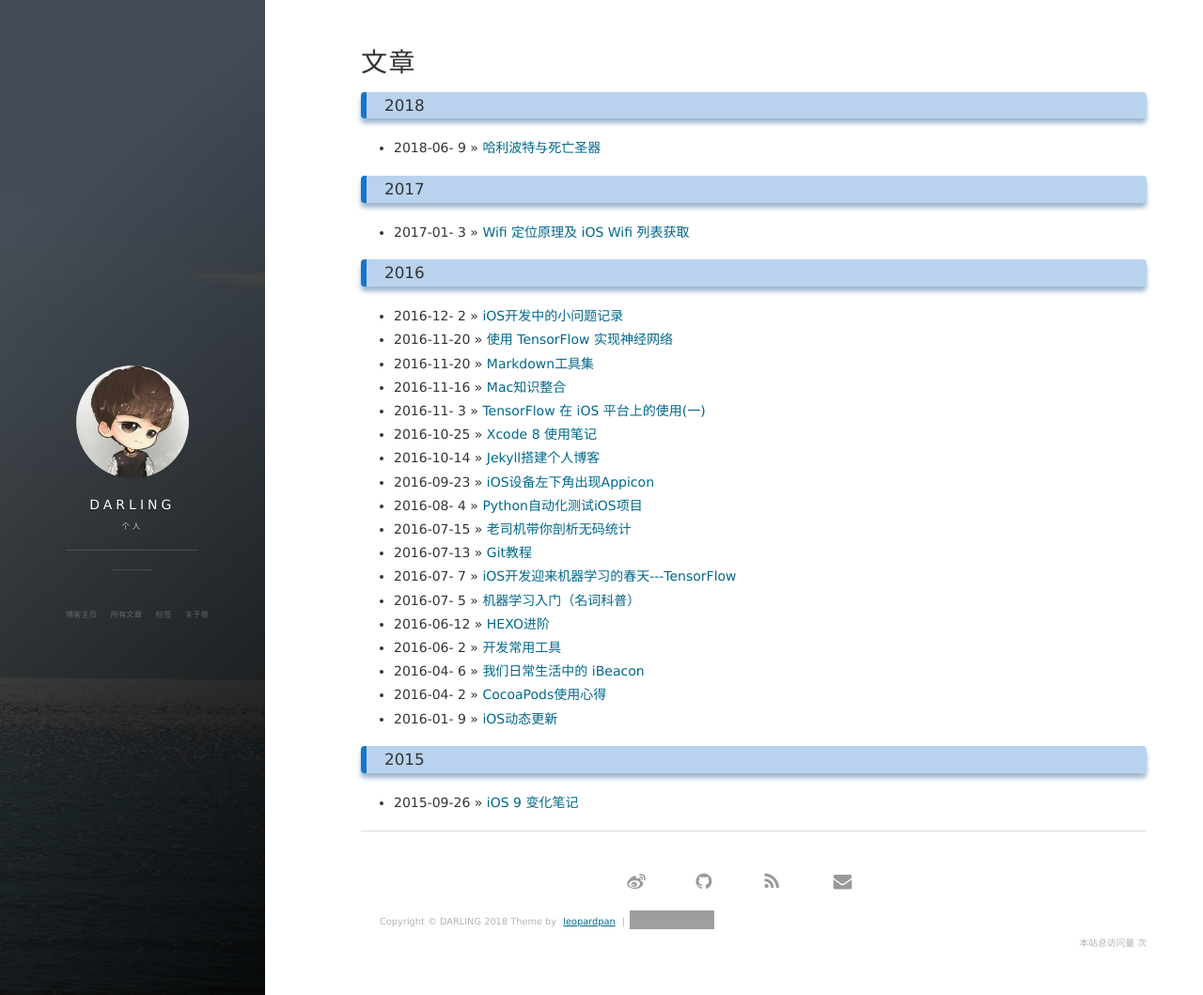
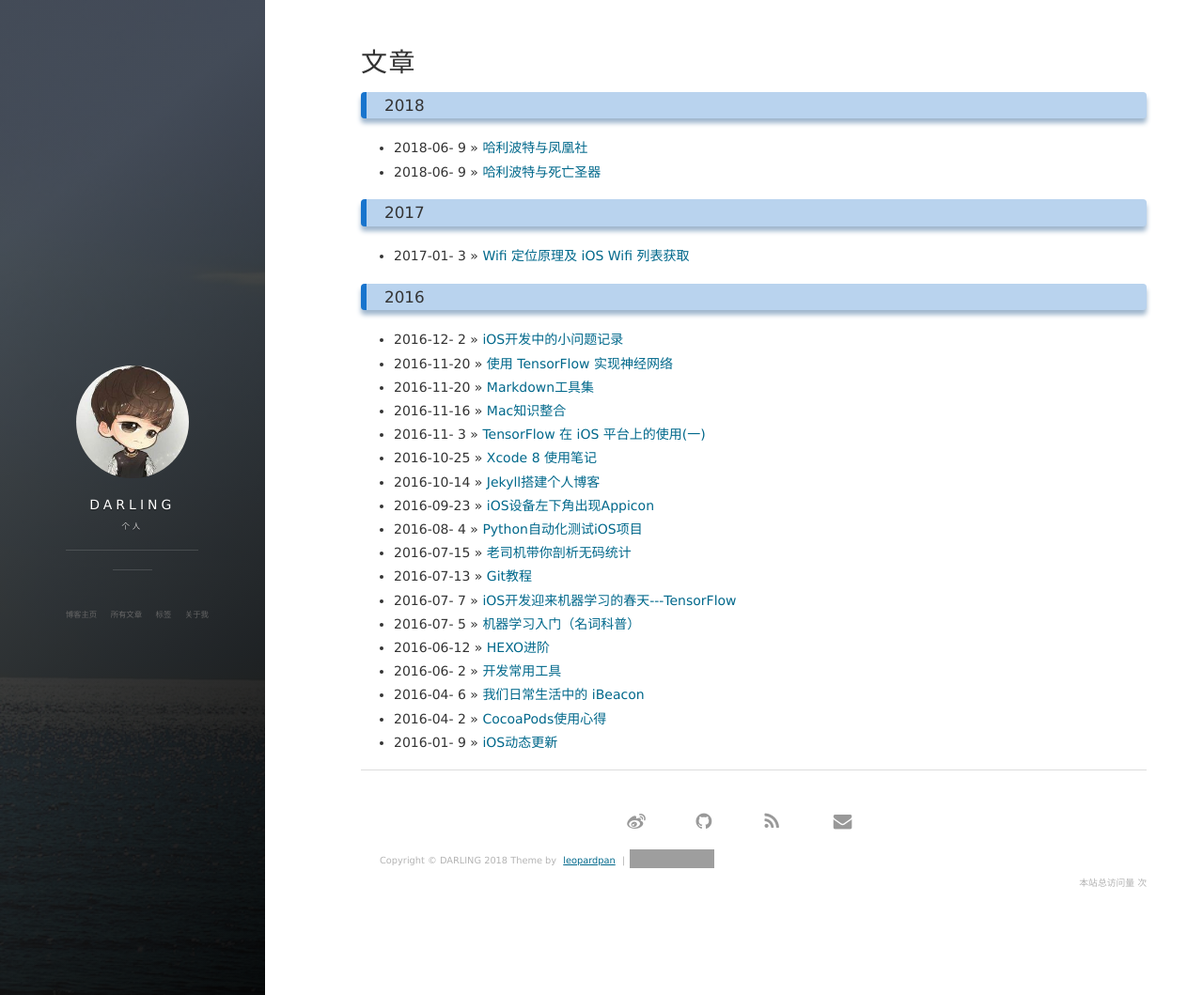
Before and after one commit to DARLING9801/DARLING9801.github.io, a Jekyll site: the page built from archive.html, in a window 1280 px wide and 1059 px high. Shown: the whole window at 94% size. Built offline with Jekyll 4.4.1, drawn with Linux system fonts in a browser that asks for light colours; nearby versions of some CDN libraries; comment, search, counter and statistics services are not loaded; part of the change alters nothing that is shown; grey boxes are pictures that could not be loaded.

Commit message:
Update 2015-09-26-iOS9_Note.md

````diff
--- a/_posts/2015-09-26-iOS9_Note.md
+++ b/_posts/2015-09-26-iOS9_Note.md
@@ -1,107 +1,66 @@
 ---
-layout: post
-title: "iOS 9 变化笔记"
-date: 2015-09-26 18:15:06
-description: "iOS9 变化笔记, 以及工作中常遇到的问题"
-tag: iOS
+layout:
+title: "哈利波特与凤凰社"
+date: 2018-06-09
+description:
+tag:
 ---
 
-
-这里将介绍下我们日常开发一些从iOS8过度到iOS9给我们带来的一些变化，及解决方法。
-
-
-### App Transport Security
-
-iOS9和OS X El Capitan的一个新特性，App Transport Security 的目地是提高Apple 操作系统的安全性以及在此操作系统上运行的任何应用的安全性。ATS是苹果针对与 NSURL这一层做的封装，iOS9后ATS默认是开启的，即网络传输需要使用HTTPS。如果想在iOS9后继续使用HTTP的话，有两条路可以走：
-
-> 1. 在Info.plist中添加 `NSAppTransportSecurity`类型Dictionary，在`NSAppTransportSecurity`下添加`NSAllowsArbitraryLoads`，Boolean 为 YES。
-> 2. 直接使用CFNetwork做网络请求，ASIHTTPRequest就是基于CFNetwotk做的封装，如果有需求的同学可以看看ASI里面的源码，如果某个时间段你又想要使用HTTPS的话，ASI对SSL/TSL的证书验证有点问题，证书验证还得自己封装一下才行。刚才我说道，ATS是苹果针对与NSURL这一层做的封装，所以我们使用CFNetwork或者更底层做网络请求的话是不受ATS限制的。
-
-
-### 移除了discoveryd DNS解析服务
-
-iPhone升级到iOS8后WiFi有时候会有问题，特别是Mac升级到OS X Yosemite后，时而电脑休眠唤醒唬就连不上WiFi，有时候还突然掉线，经常要手动去关闭WiFi在重新连接，这是因为苹果到了OS X Yosemite系统后，把之前的mDNSResponder换成了discoveryd DNS。iOS9和OS X Yosemite10.4后mDNSResponder又回来了。
-
-mDNSResponder： 苹果以前一直使用控制DNS和Bonjour服务的一种进程。
-discoveryd：OS X Yosemite后苹果新出的一种进程。
-
-### App Thinning
-App Thinning是一个关于节省iOS设备存储空间的功能，它可以让iOS设备在安装、更新及运行App等场景中仅下载所需的资源，减少App的占用空间，从而节省设备的存储空间。
-
-#### App Thinning主要有三个机制：
-
-> 1. Slicing： 开发者把App安装包上传到AppStore后，Apple服务会自动对安装包切割为不同的应用变体(App variant)， 当用户下载安装包时，系统会根据设备型号下载安装对应的单个应用变体。
-> 2. On-Demand Resources： ORD(随需资源)是指开发者对资源添加标签上传后，系统会根据App运行的情况，动态下载并加载所需资源，而在存储空间不足时，自动删除这类资源。
-> 3. Bitcode：开启Bitcode编译后，可以使得开发者上传App时只需上传Intermediate Representation(中间件)，而非最终的可执行二进制文件。 在用户下载App之前，AppStore会自动编译中间件，产生设备所需的执行文件供用户下载安装。
-
-其中，Bitcode的机制可以支持动态的进行App Slicing，而对于Apple未来进行硬件升级的措施，此机制可以保证在开发者不重新发布版本的情况下而兼容新的设备。Xcode7默认是开始了Bitcode，如果不想使用可以手动关闭Bitcode：
+https://github.com/darling9801/darling9801.github.io/raw/master/3.jpg)
 
 
 
-* 选择项目——>点击Target——>点击Build Setttings——>搜索栏里搜bitcode——>把Enable Bitcode对应的Yes改成No。
+    “我很遗憾地宣布，那个自诩为某某大人的巫师—你们知道我指的是谁—还活着并再次回到了我们中间。”福吉，看上去疲倦且狼狈不堪地对记者说。“我同时还要遗憾地宣布，阿兹卡班的摄魂怪发生了大规模的反抗，他们不愿意继续接受魔法部的雇佣。我们相信摄魂怪现在正服从于神秘人的指挥。”
+
+    “我们强烈要求所有的巫师保持警惕。魔法部正在印刷家庭和个人初级防御的小册子，并将在接下来的一个月内免费发放到各个巫师家庭。”
+
+    魔法部的声明引起了巫师人群的恐慌，就在上个星期三，他们还刚刚得到魔法部的保证：“所有关于神秘人正在我们中间活动的说法都是一派胡言”。
+
+    是什么导致了魔法部一百八十度大转弯目前还不得而知，现在所掌握的情况是，就在星期四晚上，神秘人带着一伙他的忠实信徒(即食死徒)得以进入魔法部内部。
+
+    新近刚刚恢复霍格沃兹魔法学校校长头衔、国际魔法联盟成员头衔、巫师协会主席头衔的阿不思。邓不利多，迄今为止没有发表任何看法。在过去的一年里，他一直坚持神秘人并没有像广泛希望及相信的那样死去，而是正在再次招募信徒以图东山再起。期间，那个“死里逃生的男孩”—
+
+    “说的是你，哈利。我就知道他们会把你牵扯进去。”赫敏从报纸上方看着哈利说道。
+
+    他们正在学校的医院里。哈利坐在罗恩的床尾，两个人一起听着赫敏读《预言家日报》的头版。金妮则蜷缩在赫敏的床尾，她的脚踝已经被庞弗类夫人治好了；纳威的鼻子已经恢复了原来的样子，他坐在两张床中间的椅子上；而露娜，作为一次顺便的造访，正抓着一本最新出版的《吹毛求疵》杂志，上下颠倒地看着，显然没有去听赫敏在说什么。
+
+    “他现在又是“死里逃生的男孩”了，是吗？”罗恩沉着脸说道。“不再是蛊惑人心的瞎炫耀了，嗯？”
+
+    他从床边橱柜上一大堆的东西了抓了一把巧克力青蛙，扔了些给哈利、金妮和纳威，又用自己的牙齿撕开了包装纸。他的前臂上依然有几条很深的伤痕，那是“脑袋”的触须缠绕着他时留下的。根据庞弗雷夫人的说法，“思想”总是能够比其他的东西留下更深的印记，尽管当她开始使用乌布里医生的遗忘药膏后，那些伤痕已经好多了。
+
+    “是的，现在他们对你赞不绝口，哈利。”赫敏说道，一边浏览着那篇文章。“呼吁真相的孤独的声音，还被认为是精神错乱，从不动摇他的立场，被迫忍受嘲弄和诽谤。”“恩，”她皱着眉，“我想他们没提，事实上正是他们在《预言家日报》上进行嘲弄和诽谤。”
+
+    她轻微地缩了一下，把一只手放在她的肋骨上。多洛霍夫咒语击中了她，尽管它的作用已经被减轻了，用庞弗雷夫人的话来说，仍然“有足够多的伤处需要对付”。赫敏每天要服十副药剂，她的情况已大大好转，以致厌倦了继续留在医院里。
+
+    神秘人的最后一次图谋被消灭—第二到第四页；魔法部本应该告诉我们什么—第五页；为什么没有人听阿不思。邓不利多的—第六到第八页；哈利。波特的独家采访—第九页。看起来，”赫敏把报纸折起扔到一边，“他们现在可有东西要写了。那篇采访也不是独家的，早在几个月前就在《吹毛求疵》刊登了。”
+
+    “爸爸把它卖给了他们，”露娜翻了一页杂志，含糊不清地说，“他卖了个好价钱，我们这个夏天能去瑞典，看看能不能赶上Crumple-Horned
+
+    Snorkack。”
+
+    赫敏似乎作了一会儿思想斗争，最后说了句：“那听上去很不错。”
+
+    金妮笑了，看了一眼哈利的眼睛又赶紧移开。
+
+    “那么，”赫敏坐直了一些，又缩了一下，“学校里怎么样？”
+
+    “弗立维教授把弗莱德和乔治的沼泽给弄掉了，只用了三秒钟。但他在窗下面留了一小块，还用绳子围了起来——”
+
+    “为什么？”赫敏惊讶地问。
+
+    “他说那是了不起的魔法。”金妮耸了耸肩。
+
+    “我想他把那留着，当作弗莱德和乔治的纪念碑。”罗恩说，他塞了满满一嘴的巧克力。“他们把这些都给我了，”他指着旁边一大堆巧克力青蛙对哈利说，“除了魔法玩笑商店总得做点别的，对吧？”
+
+    赫敏看上去不以为然，“那么，邓不利多回来以后麻烦都没有了吗？”
+
+    “是的，”纳威说，“一切都回到原来正常的样子了。”
+
+    “我想这下费尔奇高兴了，对吗？”罗恩问道，把一张邓不利多的扑克牌靠在他的水壶上。
+
+    “恰恰相反，”金妮说，“实际上他真的真的非常失望，”她把声音压得很低，“他一直说安布里奇是霍格沃兹有史以来最好的一样东西。”
+
+    他们六个一齐把头转了过去。安布里奇教授就躺在对面的一张床上，眼睛直直地瞪着天花板……
 
 
-启用Bitcode编译机制，需要注意以下几点：
-
-1. 如果应用开启Bitcode，那么其集成的其他第三方库也需要是Bitcode编译的包才能真正进行Bitcode编译
-2. 开启Bitcode编译后，编译产生的.app体积会变大(中间代码，不是用户下载的包)，且.dSYM文件不能用来崩溃日志的符号化（用户下载的包是Apple服务重新编译产生的，有产生新的符号文件），使用dSYM来收集Crash日志的同学得注意了。
-3. 通过Archive方式上传AppStore的包，可以在Xcode的Organizer工具中下载对应安装包的新的符号文件
-
-
-### 后台定位
-
-iOS9后苹果为了对保障用户的地理位置的隐私对App请求后台定位有了权限设置，则需要多加一些代码。如果不适配iOS9，就不能偷偷在后台定位，如果没有后台定位的权限也是可以在后台定位的，只是会出现蓝条。
-
-开启后台定位功能：`locationManager.allowsBackgroundLocationUpdates = YES;`
-locationManager是CLLocationManager的对象，用来管理整个定位的。
-
-**重点：**
-
-> 配置info.plist，添加一个Required background modes，Array类型的，然后在Required background modes里面Item 0对应的Value设置为App registers for location updates，这样就解决了iOS9后台定位出现蓝条的问题了。
-
-
-### UI Testing
-Xcode7中苹果引入了一种新的方式在应用中进行测试——UI Testting，UI Testting允许我们找到UI元素与之交互，还能检查属性和状态。UI Testting已经完全集成进了Xcode7的测试报告，可以和单元测试一起执行。使用起来跟之前Xcode5出来的XCTest差不多，Xcode bots提供对此的支持，而且command line支持当UI测试失败时会立即发出通知。
-
-可以参考Github上的Demo，步骤：
-
-1. 在DemoTests.m里创建一个test开头的方法
-2. 在setUp()里启动应用 `XCUIApplication().launch()`
-3. 新建一个方法test开头的，在里面获取应用`let app = XCUIApplication()`
-4. 的到`let app = XCUIApplication()`，a`pp.buttons[“View Detail”].tap()?`。buttons是当前这个界面的所有按钮的集合，[]里面写按钮的名字，tap()就是执行这个按钮所对应的方法，可以是网络请求、界面跳转等等。
-
-
-### URL scheme
-
-在iOS9中，如果使用URL scheme必须在"Info.plist"中将你要在外部调用的URL scheme列为白名单，否则不能使用。
-
-配置info.plist，添加一个`LSApplicationQueriesSchemes`，Array类型的，然后在`LSApplicationQueriesSchemes`的Item里面添加urlscheme就行了，urlscheme是任意一个字符串，就是你自己需要使用的urlscheme，iOS9 URL scheme白名单适配就完成了。
-
-### 出现大量的警告
-
-Xcode7后运行以前的项目后出现大量的警告如：
-
-```bash
-(null): warning: /var/folders/p4/z7zy68r92hd3p5ry5g2v3k_8rlwzzr/C/org.llvm.clang.dalmo/ModuleCache/1TXZDLI9N2EMV/Foundation-3DFYNEBRQSXST.pcm: No such file or directory。
-```
-
-作为一个有洁癖的我反正是不能忍，出现警告的大致原因跟我上面提到的开启Bitcode，.dSYM文件不能用来符号化有关，Xcode试图去创建dSYM文件，但是你又不需要。
-
-### 解决方法
-
-1. Build Settings ——>Build Options——>Debug Information Format
-2. Debug下的DWARF with dsYM File改成DWARF
-3. Release下的还是之前默认的DWARF with dsYM File不变
-
-
-参考资料：
-
-- [iOS9AdaptationTips](https://github.com/ChenYilong/iOS9AdaptationTips)
-- [iOS9学习系列](http://www.cocoachina.com/ios/20150821/13140.html)
-- [iOS9-day-by-day](https://github.com/shinobicontrols/iOS9-day-by-day)
-
-
-
-<br>
-
-转载请注明：[潘柏信的博客](http://baixin) » [点击阅读原文](http://baixin.io/2015/09/iOS9_Note/)
+全文网址：http://book.txshuku.net/chapter/27432/1403688.html
````
